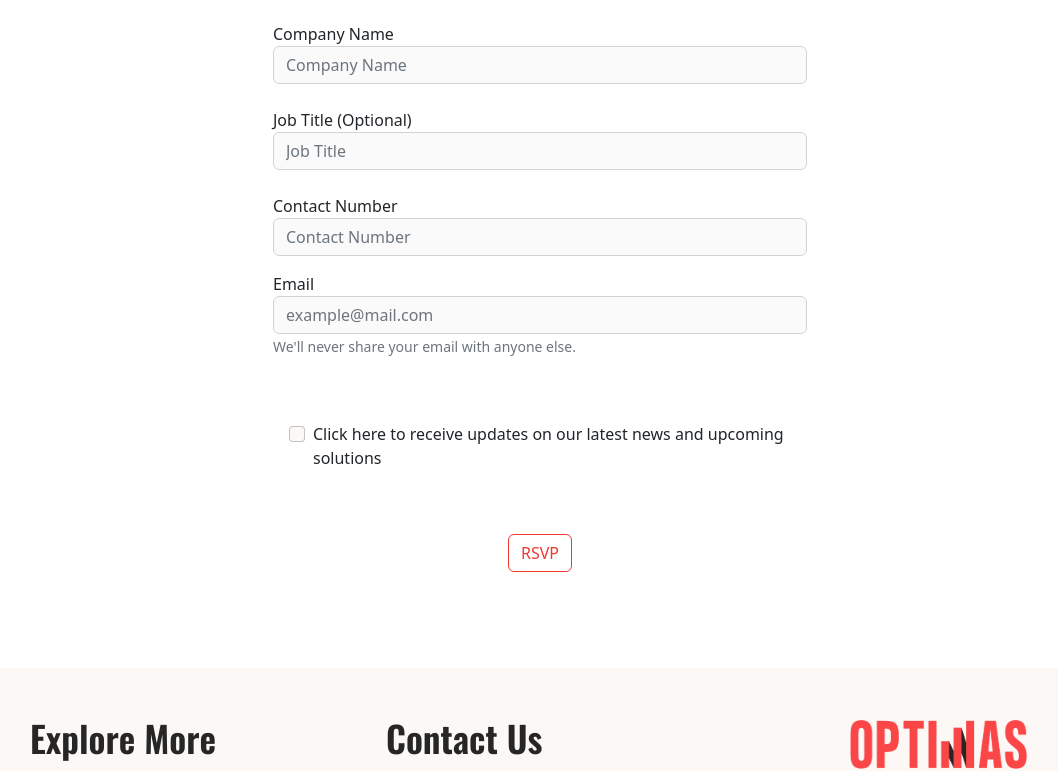
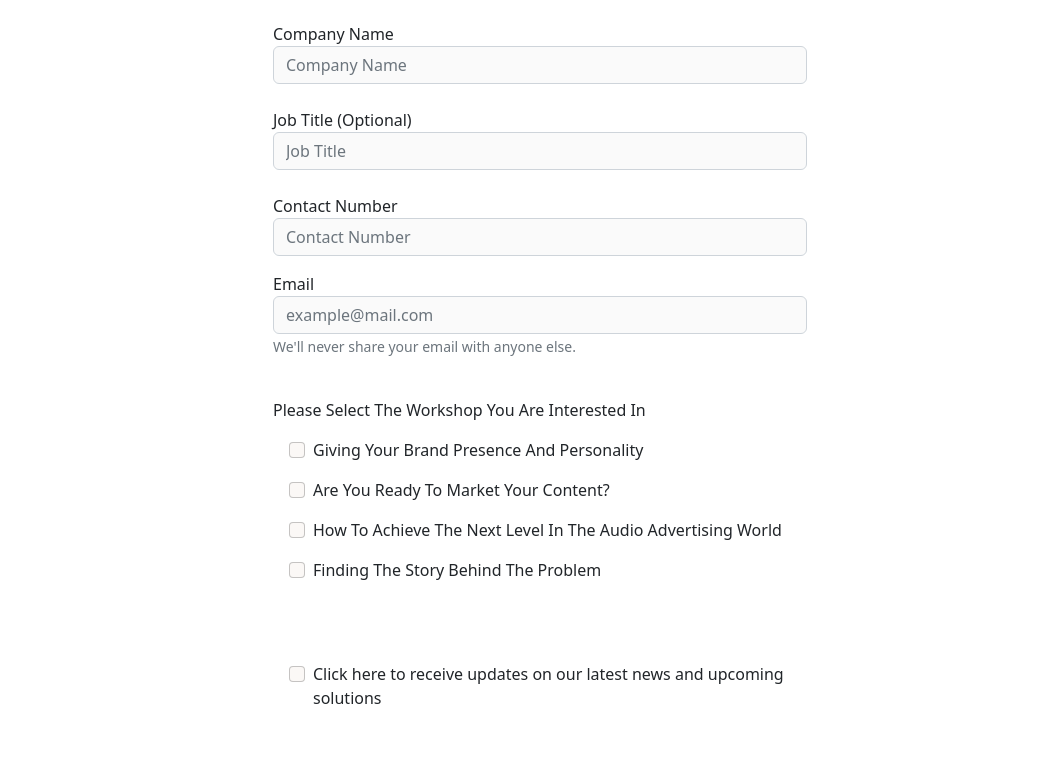
Before and after one commit to ying29ho/optimasdev, a Next.js app: page /events/8YrHJivGVmt in a window 1280 px wide. Shown: the part 1687-2458 px from the top of the page, without its empty margins (88-1146 px from the left). Built offline with nearby package versions, Linux system fonts and the light colour scheme; no server answers.

Commit message:
added workshop fields

```diff
--- a/pages/api/event.js
+++ b/pages/api/event.js
@@ -1,9 +1,36 @@
 import {google} from "googleapis"
+require("dotenv").config();
+const mail = require("@sendgrid/mail");
+// const apiKey = `${}`;
+
+mail.setApiKey(process.env.SENDGRID_API_KEY);
 
 export default async function handler(
     req,res
 ){
     const body = JSON.parse(req.body);
+
+    const usermsg = `
+    Hi ${body.firstName}!\r\n \r\n
+
+    Thank you for joining the #DBATE2022.  \r\n\r\n
+
+    Your registration has been received and our team will get back to you shortly with a confirmation.\r\n \r\n
+
+
+    Thank you for choosing the optimum solution.\r\n \r\n\r\n \r\n
+
+    Best Regards,\r\n
+    Optimas Team
+    `;
+
+    const data = {
+        to: `${body.email}`,
+        from: process.env.OPTIMAS_EMAIL,
+        subject: `#DBATE2022 Registration Received!`,
+        text: usermsg,
+        html: usermsg.replace(/\r\n/g, "<br>"),
+      };
 
     try{
         const auth = new google.auth.GoogleAuth({
@@ -23,14 +50,15 @@ export default async function handler(
         });
         const response = await sheets.spreadsheets.values.append({
             spreadsheetId: process.env.GOOGLE_SHEET_ID,
-            range: 'A1:F1',
+            range: 'A1:J1',
             valueInputOption: 'USER_ENTERED',
             requestBody:{
                 values:[
-                    [body.firstName, body.lastName, body.company, body.jobtitle, body.number, body.email ]
+                    [body.firstName, body.lastName, body.company, body.jobtitle, body.number, body.email, body.workshop1, body.workshop2, body.workshop3, body.workshop4 ]
                 ]
             }
         });
+        await mail.send(data).catch((error) => console.log(error));
         return res.status(200).json({
             status: 'Ok',
             data: response.data
--- a/pages/events/8YrHJivGVmt.js
+++ b/pages/events/8YrHJivGVmt.js
@@ -44,6 +44,10 @@ function Oct() {
       number: "",
       company: "",
       jobtitle: "",
+      workshop1: false,
+      workshop2: false,
+      workshop3: false,
+      workshop4: false,
       terms: false,
     },
 
@@ -117,7 +121,7 @@ function Oct() {
                 <div className="mx-4 py-1 px-4">
                   <div className="text-center">
                     <Image
-                      src={"/images/event/updatedeventprogram260922.png"}
+                      src={"/images/event/updatedeventprogram290922.png"}
                       objectFit="contain"
                       quality={100}
                       height={750}
@@ -304,6 +308,100 @@ function Oct() {
                       )}
                     </div>
 
+                    <div className="form-group pt-3">
+                      <label
+                        className="pt-4"
+                        htmlFor="workshop"
+                        style={{ fontSize: "27px" }}
+                      >
+                        Please Select The Workshop You Are Interested In
+                      </label>
+                      <div className="form-check m-3">
+                        <label
+                          className="form-check-label"
+                          style={{ fontSize: "27px" }}
+                          htmlFor="workshop1"
+                        >
+                          <Field
+                            className="form-check-input"
+                            type="checkbox"
+                            name="workshop1"
+                            id="workshop1"
+                            style={{
+                              height: "30px",
+                              width: "30px",
+                              fontSize: "25px",
+                            }}
+                          />
+                          Giving Your Brand Presence And Personality
+                        </label>
+                      </div>
+                      <div className="form-check m-3">
+                        <label
+                          className="form-check-label"
+                          style={{ fontSize: "27px" }}
+                          htmlFor="workshop2"
+                        >
+                          <Field
+                            className="form-check-input"
+                            type="checkbox"
+                            id="workshop2"
+                            name="workshop2"
+                            // value="Are You Ready To Market Your Content"
+                            style={{
+                              height: "30px",
+                              width: "30px",
+                              fontSize: "25px",
+                            }}
+                          />
+                          Are You Ready To Market Your Content?
+                        </label>
+                      </div>
+                      <div className="form-check m-3">
+                        <label
+                          className="form-check-label"
+                          style={{ fontSize: "27px" }}
+                          htmlFor="workshop3"
+                        >
+                          <Field
+                            className="form-check-input"
+                            type="checkbox"
+                            id="workshop3"
+                            name="workshop3"
+                            // value="How To Achieve  The Next Level In The Audio Advertising World"
+                            style={{
+                              height: "30px",
+                              width: "30px",
+                              fontSize: "25px",
+                            }}
+                          />
+                          How To Achieve The Next Level In The Audio Advertising
+                          World
+                        </label>
+                      </div>
+                      <div className="form-check m-3">
+                        <label
+                          className="form-check-label"
+                          style={{ fontSize: "27px" }}
+                          htmlFor="workshop4"
+                        >
+                          <Field
+                            className="form-check-input"
+                            type="checkbox"
+                            id="workshop4"
+                            name="workshop4"
+                            // value="Finding The Story Behind The Problem"
+                            style={{
+                              height: "30px",
+                              width: "30px",
+                              fontSize: "25px",
+                            }}
+                          />
+                          Finding The Story Behind The Problem
+                        </label>
+                      </div>
+                    </div>
+
                     <div className="form-group pt-5">
                       <div className="form-check m-3">
                         <label
@@ -359,7 +457,7 @@ function Oct() {
 
                 <div className="col-6">
                   <Image
-                    src={"/images/event/updatedeventprogram260922.png"}
+                    src={"/images/event/updatedeventprogram290922.png"}
                     objectFit="contain"
                     quality={100}
                     height={650}
@@ -499,6 +597,62 @@ function Oct() {
                         <div className="text-danger">{formik.errors.email}</div>
                       )}
                     </div>
+
+                    <div className="form-group pt-3">
+                      <label className="pt-4" htmlFor="workshop">
+                        Please Select The Workshop You Are Interested In
+                      </label>
+                      <div className="form-check m-3">
+                        <label className="form-check-label" htmlFor="workshop1">
+                          <Field
+                            className="form-check-input"
+                            type="checkbox"
+                            id="workshop1"
+                            name="workshop1"
+                            // value="Giving Your Brand Presence And Personality"
+                          />
+                          Giving Your Brand Presence And Personality
+                        </label>
+                      </div>
+                      <div className="form-check m-3">
+                        <label className="form-check-label" htmlFor="workshop2">
+                          <Field
+                            className="form-check-input"
+                            type="checkbox"
+                            id="workshop2"
+                            name="workshop2"
+                            // value="Are You Ready To Market Your Content"
+                          />
+                          Are You Ready To Market Your Content?
+                        </label>
+                      </div>
+                      <div className="form-check m-3">
+                        <label className="form-check-label" htmlFor="workshop3">
+                          <Field
+                            className="form-check-input"
+                            type="checkbox"
+                            id="workshop3"
+                            name="workshop3"
+                            // value="How To Achieve The Next Level In The Audio Advertising World"
+                          />
+                          How To Achieve The Next Level In The Audio Advertising
+                          World
+                        </label>
+                      </div>
+                      <div className="form-check m-3">
+                        <label className="form-check-label" htmlFor="workshop4">
+                          <Field
+                            className="form-check-input"
+                            type="checkbox"
+                            id="workshop4"
+                            name="workshop4"
+                            // value="Finding The Story Behind The Problem"
+                          />
+                          Finding The Story Behind The Problem
+                        </label>
+                      </div>
+                    </div>
+
                     <div className="form-group pt-5">
                       <div className="form-check m-3">
                         <label className="form-check-label" htmlFor="terms">
```
Also changed, not shown: public/images/event/updatedeventprogram290922.png (added).
